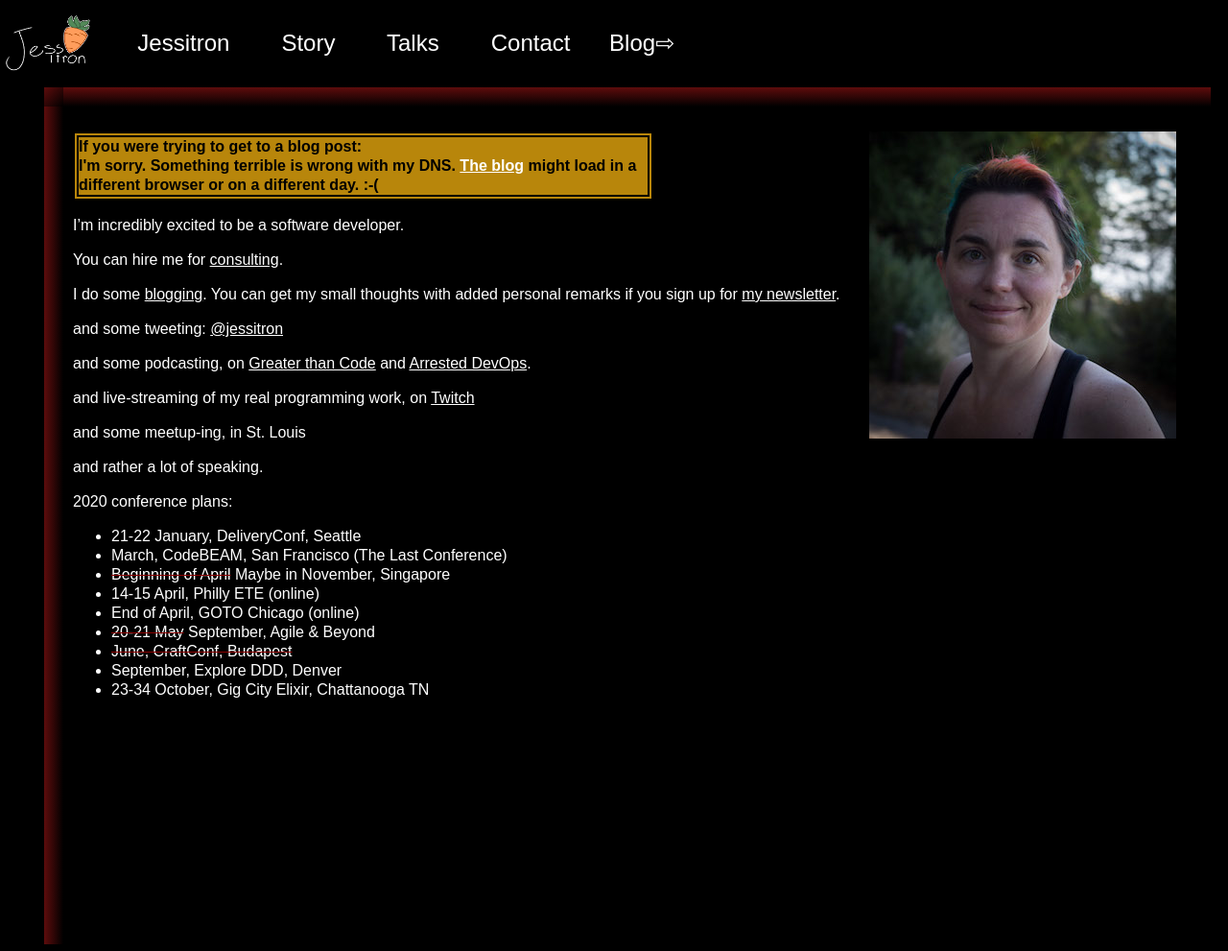
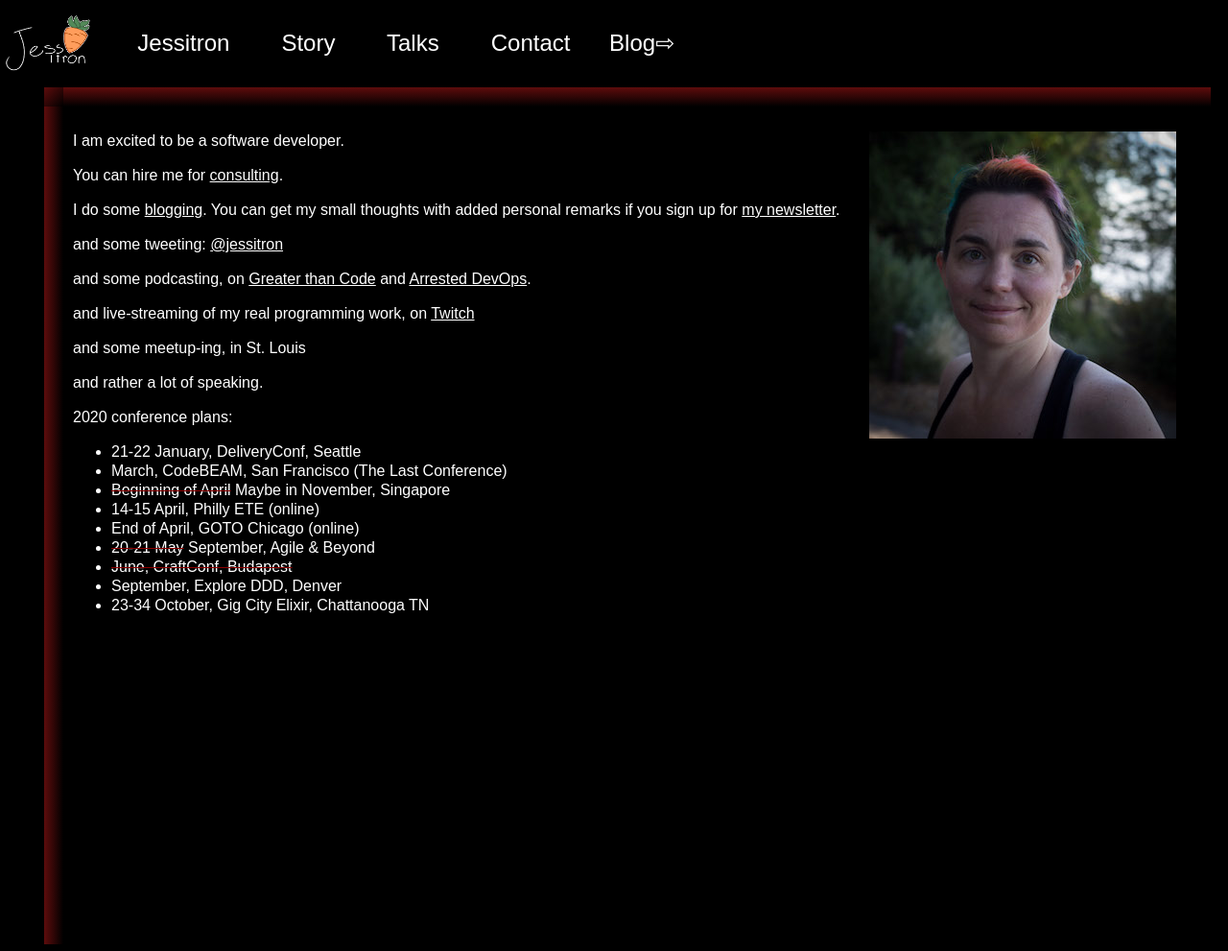
Before and after one commit to jessitron/jessitron.com, a Jekyll site: the page built from index.md, in a window 1280 px wide. Shown: the whole page at 96% size. Built offline with Jekyll 4.4.1, drawn with Linux system fonts in a browser that asks for light colours.

Commit message:
remove blog warning

```diff
--- a/index.md
+++ b/index.md
@@ -4,14 +4,7 @@
 ---
 <img class="portrait" src="images/square-smallish.jpg" />
 
-<div class="oh-no">
-If you were trying to get to a blog post:
-<br>
-I'm sorry.
-Something terrible is wrong with my DNS. <a href="https://blog.jessitron.com">The blog</a> might load in a different browser or on a different day. :-(
-</div>
-
-I'm incredibly excited to be a software developer.
+I am excited to be a software developer.
 
 You can hire me for [consulting](https://blog.jessitron.com/consulting).
 
--- a/stylesheets/styles.css
+++ b/stylesheets/styles.css
@@ -4,14 +4,6 @@
    margin: 0px;
    font-size: 100%;
    line-height:1.25em;
-}
-
-.oh-no {
-   border: 6px double black;
-   background-color: darkgoldenrod;
-   color: black;
-   font-weight: bolder;
-   max-width: 50%;
 }
 
 .not-anymore {
```
